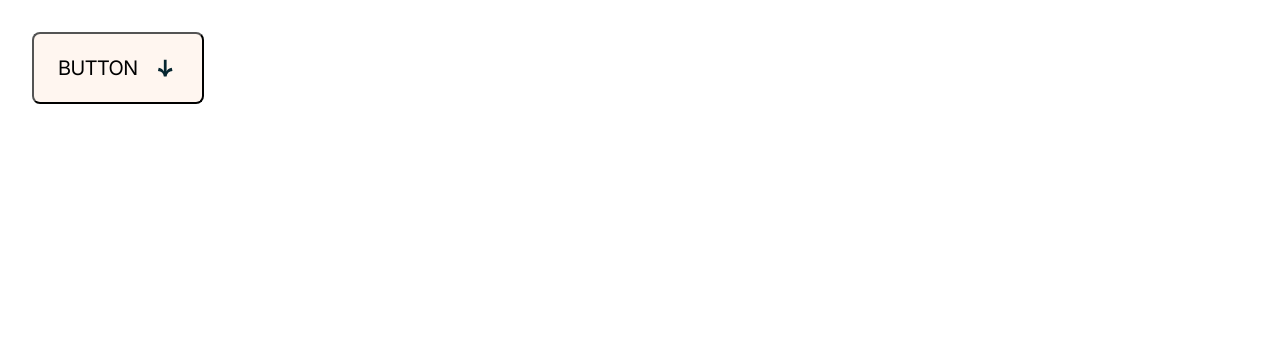
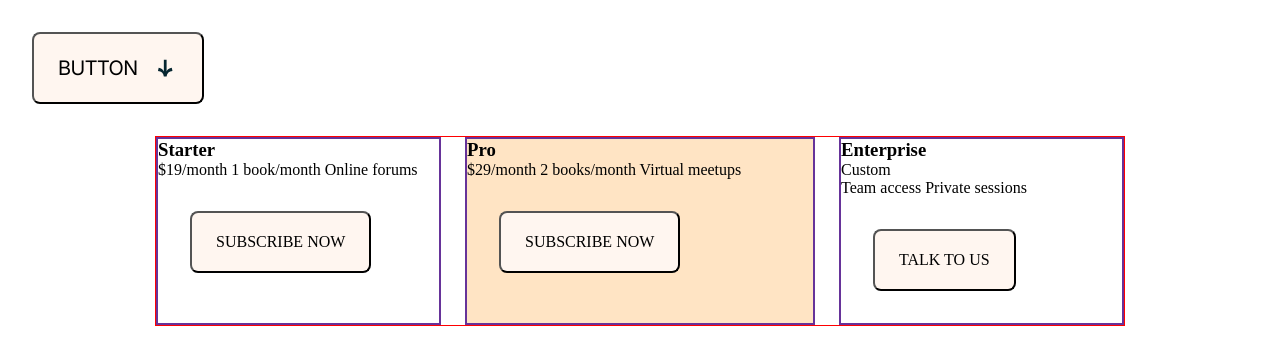
Before and after one commit to korcakSEA/tech-book-club-landing-page, a website: page design.html in a window 1280 px wide. Drawn offline with Linux system fonts and the light colour scheme.

Commit message:
Start membership

```diff
--- a/design.html
+++ b/design.html
@@ -18,8 +18,10 @@
       background: var(--clr-salmon-50);
       position: relative;
       cursor: pointer;
-      overflow: hidden;/* hides pseudo overflow */
-      z-index: 0; /* make sure ::after can sit behind */
+      overflow: hidden;
+      /* hides pseudo overflow */
+      z-index: 0;
+      /* make sure ::after can sit behind */
     }
 
     .btn::after {
@@ -33,7 +35,8 @@
       border-radius: 8px;
       opacity: 0;
       transition: opacity 0.3s ease-in;
-      z-index: -1;/* put the gradient BEHIND the text */
+      z-index: -1;
+      /* put the gradient BEHIND the text */
     }
 
     .btn:hover::after,
@@ -41,16 +44,60 @@
       opacity: 1;
     }
 
-    .btn:focus{
+    .btn:focus {
       outline: 2px solid var(--clr-neutral-700);
       outline-offset: 2px;
     }
+
+  /* card syling */
+  .card-container{
+    max-width: 60.625rem;
+    margin-inline: auto;
+    display: grid;
+    grid-template-columns: repeat(auto-fill, minmax(286px,1fr));
+    gap:24px;
+  }
+
+  .card:nth-child(2){
+    background-color: bisque;
+  }
+
+  @media (min-width:1200px) {
+    .card-container{
+      grid-template-columns: 1fr 350px 1fr;
+    }
+  }
 
   </style>
 </head>
 
 <body>
   <button type="button" class="text-preset-5 btn">Button <img src="./assets/images/icon-arrow-down.svg" alt=""></button>
+
+  <div class="card-container" style="border: 1px solid red;">
+    <div class="card" style="border: 2px solid rebeccapurple;">
+      <h3>Starter</h3>
+      $19/month
+      1 book/month
+      Online forums
+      <button type="submit" class="btn btn-primary">Subscribe now</button>
+    </div>
+    <div class="card" style="border: 2px solid rebeccapurple;">
+      <h3>Pro</h3>
+      $29/month
+      2 books/month
+      Virtual meetups
+      <button type="submit" class="btn btn-primary">Subscribe now</button>
+    </div>
+    <div class="card" style="border: 2px solid rebeccapurple;">
+      <h3>Enterprise</h3>
+      <p>Custom</p>
+      Team access
+      Private sessions
+      <button type="submit" class="btn btn-primary">Talk to us</button>
+    </div>
+  </div>
+
 </body>
 
 </html>
--- a/scss/layout/_main.scss
+++ b/scss/layout/_main.scss
@@ -196,4 +196,18 @@ main {
 
   }
 
+  // Membership Section
+
+  .card-container{
+    max-width: 60.625rem;
+    margin-inline: auto;
+    display: grid;
+    grid-template-columns: repeat(auto-fit,minmax(300px,1fr));
+    gap: var(--spacing-300);
+    @include respond-to(lg){
+      grid-template-columns: 1fr 350px 1fr;
+    }
+
+  }
+
 }
```
Also changed, not shown: index.html (+5 -3 lines), dist/css/style.css, 1 other file.
